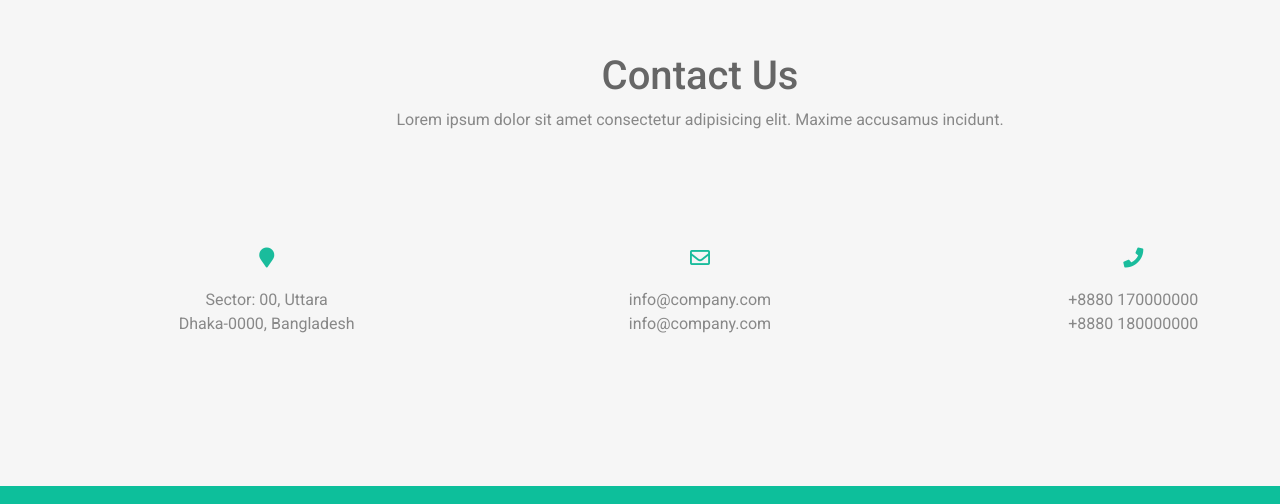
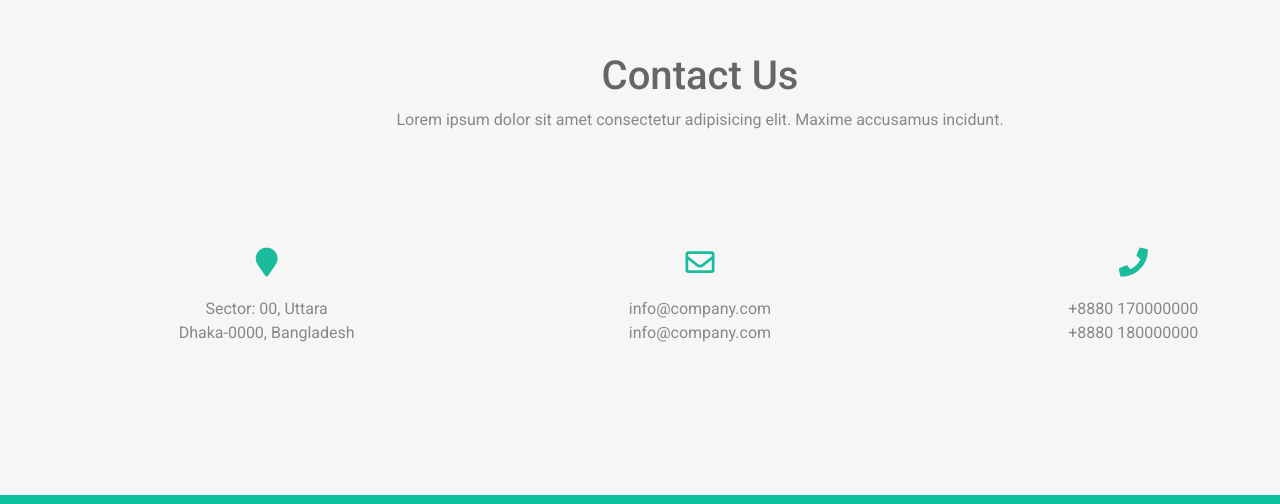
Before and after one commit to developer-zahir/class-21-assignment-, a plain HTML site: page index.html in a window 1280 px wide. Shown: the part 2741-3245 px from the top of the page. Drawn offline with nearby package versions, Linux system fonts and the light colour scheme.

Commit message:
last edit

```diff
--- a/style.css
+++ b/style.css
@@ -302,3 +302,8 @@ body {
 .footer_section .footer_bottom p a:hover {
   color: white;
 }
+/* last edite */
+.contact_us .costact_inner .contact_box i {
+    color: #1abc9c;
+    font-size: 29px;
+    padding: 20px 0;
```
